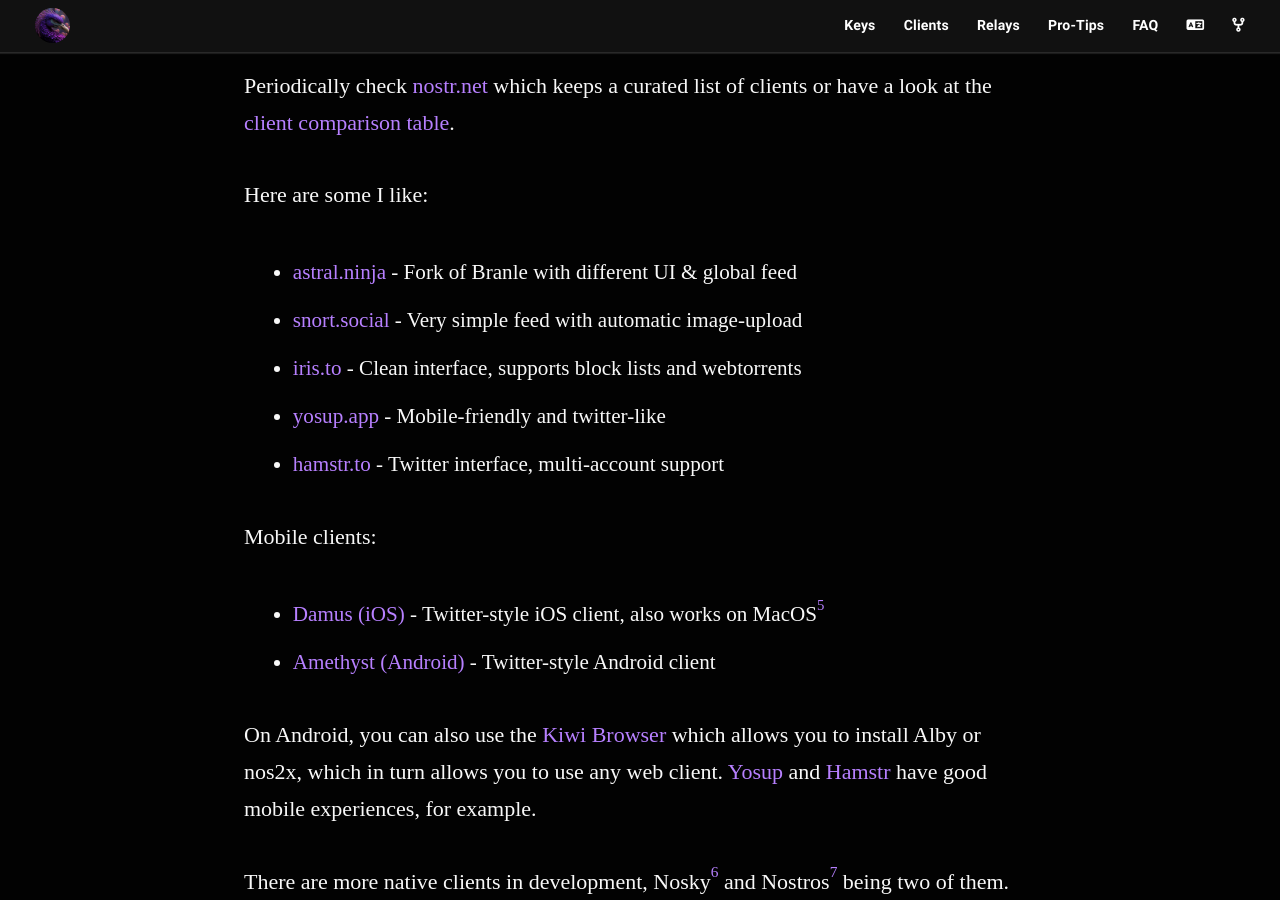
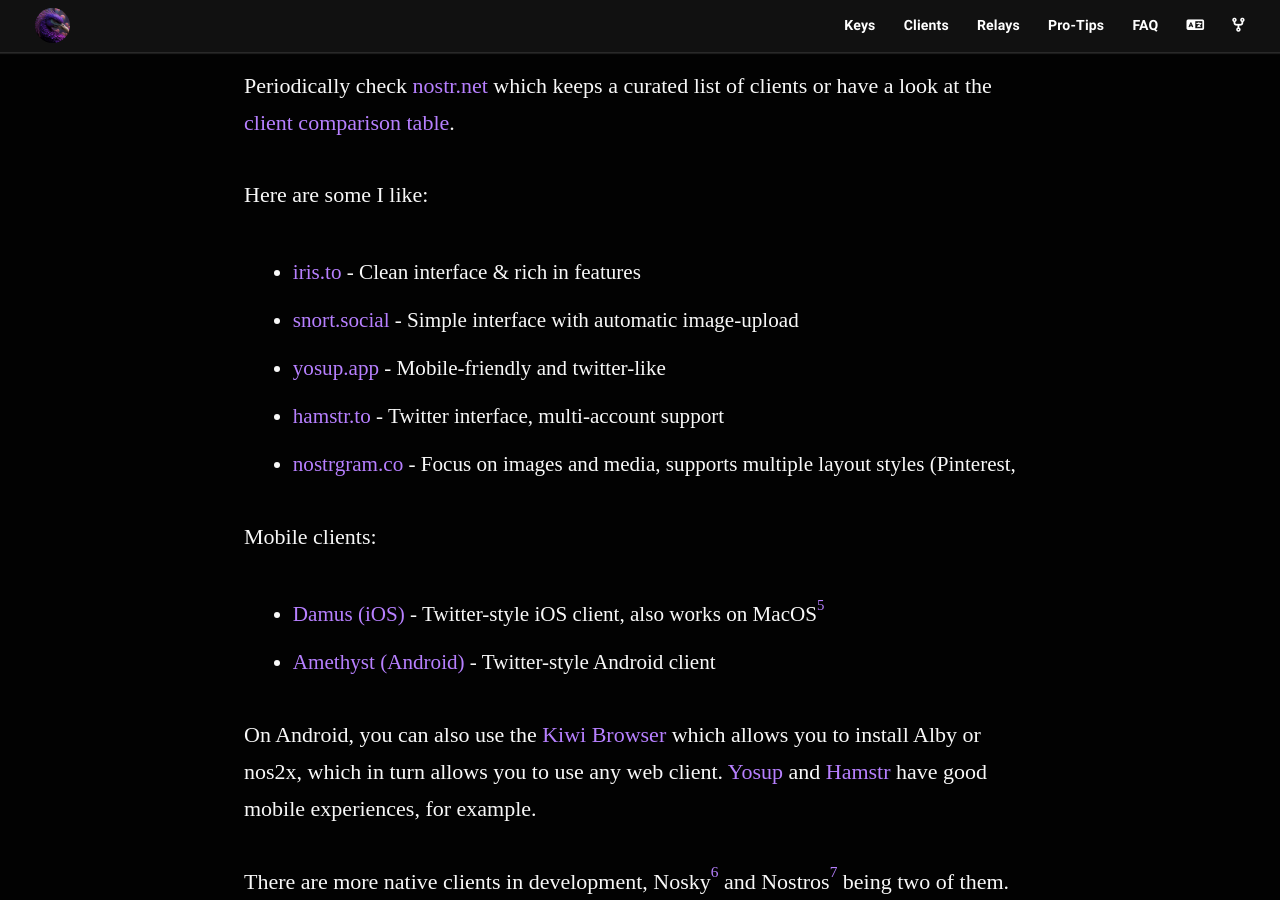
Before and after one commit to nostr-resources/nostr-resources.github.io, a Jekyll site: the page built from index.md, in a window 1280 px wide and 900 px high, scrolled down 2997 px. Built offline with Jekyll 4.4.1, drawn with Linux system fonts in a browser that asks for light colours; some web fonts are replaced.

Commit message:
feat(clients): add nostrgram, remove astral

```diff
--- a/index.md
+++ b/index.md
@@ -81,11 +81,11 @@ list of clients or have a look at the [client comparison table](https://github.c
 
 Here are some I like:
 
-- [astral.ninja](https://astral.ninja/) - Fork of Branle with different UI & global feed
-- [snort.social](https://snort.social/) - Very simple feed with automatic image-upload
-- [iris.to](https://iris.to/) - Clean interface, supports block lists and webtorrents
+- [iris.to](https://iris.to/) - Clean interface & rich in features
+- [snort.social](https://snort.social/) - Simple interface with automatic image-upload
 - [yosup.app](https://yosup.app/) - Mobile-friendly and twitter-like
 - [hamstr.to](https://hamstr.to/) - Twitter interface, multi-account support
+- [nostrgram.co](https://nostrgram.co/) - Focus on images and media, supports multiple layout styles (Pinterest,
 
 Mobile clients:
 - [Damus (iOS)](https://apps.apple.com/ca/app/damus/id1628663131) - Twitter-style iOS client, also works on MacOS[^fn-mac]
```
